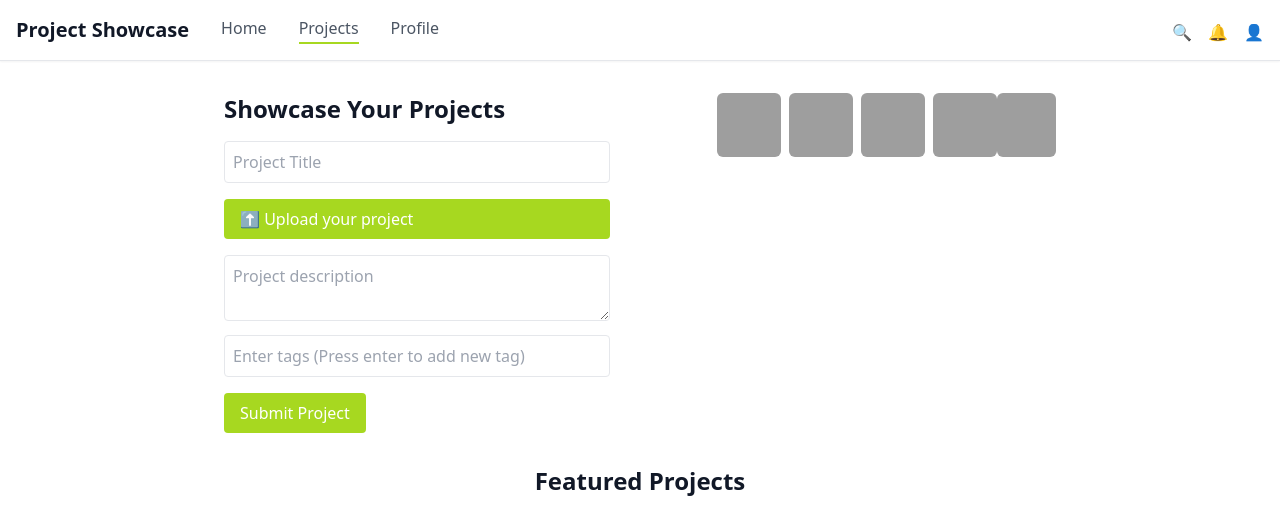
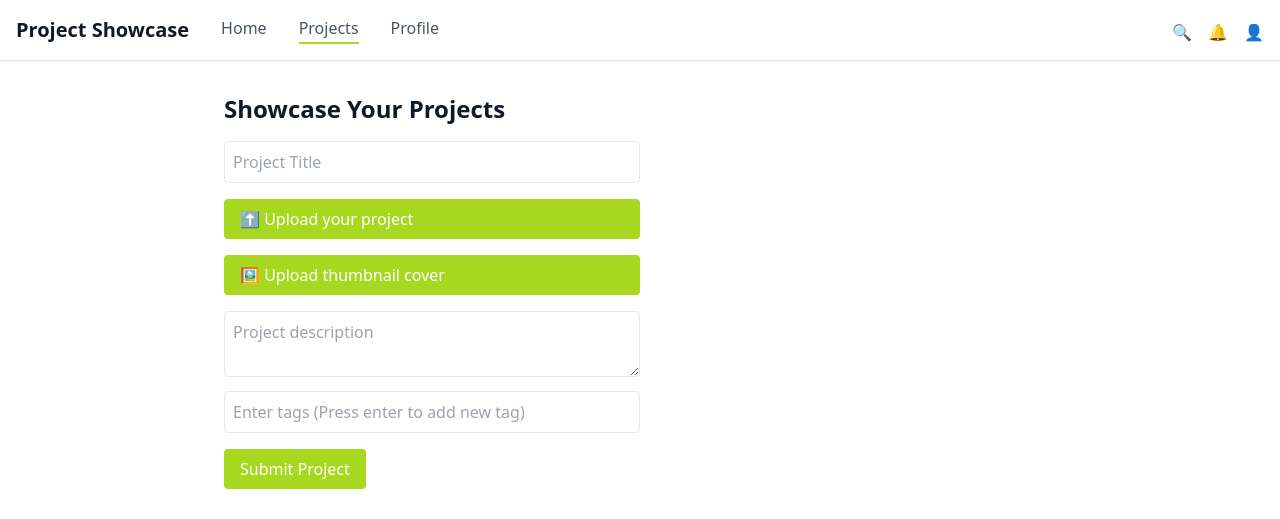
Before and after one commit to Gurbaksh363/Gyaanuday, a PHP site: page /projects.php in a window 1280 px wide. Shown: the top 519 px of the page. Run offline with PHP 8.4, Linux system fonts and the light colour scheme; some libraries are stand-ins or nearby versions; grey boxes are pictures that could not be loaded.

Commit message:
fix thumbnails

```diff
--- a/public/projects.php
+++ b/public/projects.php
@@ -1,11 +1,13 @@
 <!DOCTYPE html>
 <html lang="en">
+
 <head>
   <meta charset="UTF-8">
   <meta name="viewport" content="width=device-width, initial-scale=1.0">
   <title>Project Showcase</title>
   <script src="https://cdn.tailwindcss.com"></script>
 </head>
+
 <body class="bg-white text-gray-900">
   <!-- Navbar -->
   <nav class="flex justify-between items-center p-4 border-b shadow-sm">
@@ -26,19 +28,41 @@
   <div class="p-8 max-w-4xl mx-auto flex justify-between items-start">
     <form class="w-1/2" action="/gyaanuday/src/projects/add_project.php" method="POST" enctype="multipart/form-data">
       <h2 class="text-2xl font-semibold">Showcase Your Projects</h2>
+
       <input type="text" name="title" class="mt-4 w-full border p-2 rounded" placeholder="Project Title" required>
+
       <div class="mt-4 relative">
-        <input type="file" id="project-upload" class="absolute inset-0 opacity-0 w-full h-full cursor-pointer z-10" name="project_file" required>
-        <label for="project-upload" class="text-white py-2 px-4 rounded flex items-center cursor-pointer" style="background-color: #A7D820;">
+        <input type="file" id="project-upload" class="absolute inset-0 opacity-0 w-full h-full cursor-pointer z-10"
+          name="project_file" required>
+        <label for="project-upload" class="text-white py-2 px-4 rounded flex items-center cursor-pointer"
+          style="background-color: #A7D820;">
           ⬆ Upload your project
         </label>
       </div>
-    <textarea name="description" class="mt-4 w-full border p-2 rounded" placeholder="Project description" required></textarea>
-    <input type="text" name="tags" class="mt-2 w-full border p-2 rounded" placeholder="Enter tags (Press enter to add new tag)" required>
-    <button type="submit" class="mt-4 text-white py-2 px-4 rounded flex items-center" style="background-color: #A7D820;">
+
+      <!-- Thumbnail Upload -->
+      <div class="mt-4 relative">
+        <input type="file" id="thumbnail-upload" class="absolute inset-0 opacity-0 w-full h-full cursor-pointer z-10"
+          name="thumbnail" accept="image/*" required>
+        <label for="thumbnail-upload" class="text-white py-2 px-4 rounded flex items-center cursor-pointer"
+          style="background-color: #A7D820;">
+          🖼 Upload thumbnail cover
+        </label>
+      </div>
+
+      <textarea name="description" class="mt-4 w-full border p-2 rounded" placeholder="Project description"
+        required></textarea>
+
+      <input type="text" name="tags" class="mt-2 w-full border p-2 rounded"
+        placeholder="Enter tags (Press enter to add new tag)" required>
+
+      <button type="submit" class="mt-4 text-white py-2 px-4 rounded flex items-center"
+        style="background-color: #A7D820;">
         Submit Project
       </button>
     </form>
+  </div>
+
 
 
   <div class="flex space-x-2 w-1/2 justify-end">
@@ -47,7 +71,7 @@
     <img src="h3.jpg" class="w-16 h-16 object-cover rounded-md">
     <img src="h4.jpg" class="w-16 h-16 object-cover rounded-md">
   </div>
-        <div >
+  <div>
     <img src="h2.jpg" class="w-16 h-16 object-cover rounded-md">
   </div>
   </div>
@@ -107,4 +131,5 @@
     </div>
   </div>
 </body>
+
 </html>
```
Also changed, not shown: public/index.php (+31 -5 lines), src/projects/add_project.php (+28 -13 lines), uploads/thumb_67fa6effbb75f9.34491475.png (added), uploads/thumb_67fa71c554dad7.17279829.png (added), 1 other file. Lines whose indentation alone changed are shown as unchanged.
